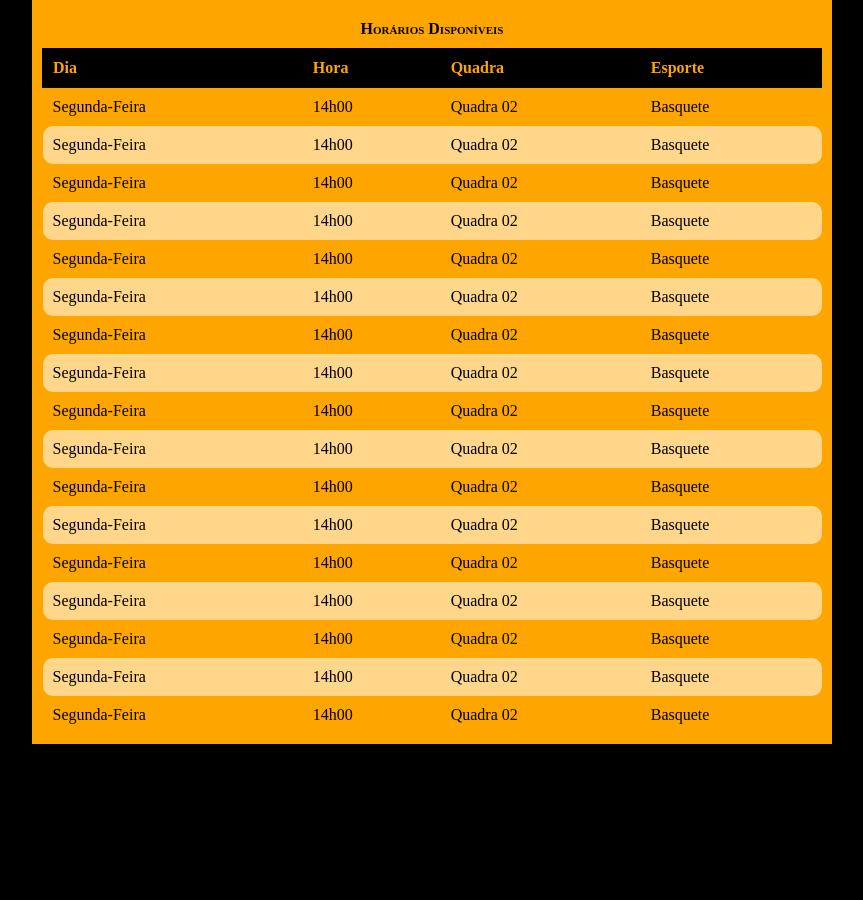
After one commit to danielsimonian/SENAC, a PHP site: page /horario.html in a window 1280 px wide. The commit adds this page. Shown: the whole page, without its empty margins (208-1071 px from the left). Run offline with PHP 8.4, Linux system fonts and the light colour scheme.

Commit message:
SZ Tabela

```diff
--- /dev/null
+++ b/SZ/horario.html
@@ -0,0 +1,130 @@
+<!DOCTYPE html>
+<html lang="pt-BR">
+<head>
+    <meta charset="UTF-8">
+    <meta http-equiv="X-UA-Compatible" content="IE=edge">
+    <meta name="viewport" content="width=device-width, initial-scale=1.0">
+    <link rel="stylesheet" href="style.css">
+    <title>Document</title>
+</head>
+<body>
+    <main class="main-horario">
+        <div class="container-table">
+            <table>
+                <caption>Horários Disponíveis</caption>
+                <thead>
+                    <th>Dia</th>
+                    <th>Hora</th>
+                    <th>Quadra</th>
+                    <th>Esporte</th>
+                </thead>
+                <tbody>
+                    <tr class="tr">
+                        <td class="td1">Segunda-Feira</td>
+                        <td>14h00</td>
+                        <td>Quadra 02</td>
+                        <td class="td4">Basquete</td>
+                    </tr>
+                    <tr class="tr">
+                        <td class="td1">Segunda-Feira</td>
+                        <td>14h00</td>
+                        <td>Quadra 02</td>
+                        <td class="td4">Basquete</td>
+                    </tr>
+                    <tr class="tr">
+                        <td class="td1">Segunda-Feira</td>
+                        <td>14h00</td>
+                        <td>Quadra 02</td>
+                        <td class="td4">Basquete</td>
+                    </tr>
+                    <tr class="tr">
+                        <td class="td1">Segunda-Feira</td>
+                        <td>14h00</td>
+                        <td>Quadra 02</td>
+                        <td class="td4">Basquete</td>
+                    </tr>
+                    <tr class="tr">
+                        <td class="td1">Segunda-Feira</td>
+                        <td>14h00</td>
+                        <td>Quadra 02</td>
+                        <td class="td4">Basquete</td>
+                    </tr>
+                    <tr class="tr">
+                        <td class="td1">Segunda-Feira</td>
+                        <td>14h00</td>
+                        <td>Quadra 02</td>
+                        <td class="td4">Basquete</td>
+                    </tr>
+                    <tr class="tr">
+                        <td class="td1">Segunda-Feira</td>
+                        <td>14h00</td>
+                        <td>Quadra 02</td>
+                        <td class="td4">Basquete</td>
+                    </tr>
+                    <tr class="tr">
+                        <td class="td1">Segunda-Feira</td>
+                        <td>14h00</td>
+                        <td>Quadra 02</td>
+                        <td class="td4">Basquete</td>
+                    </tr>
+                    <tr class="tr">
+                        <td class="td1">Segunda-Feira</td>
+                        <td>14h00</td>
+                        <td>Quadra 02</td>
+                        <td class="td4">Basquete</td>
+                    </tr>
+                    <tr class="tr">
+                        <td class="td1">Segunda-Feira</td>
+                        <td>14h00</td>
+                        <td>Quadra 02</td>
+                        <td class="td4">Basquete</td>
+                    </tr>
+                    <tr class="tr">
+                        <td class="td1">Segunda-Feira</td>
+                        <td>14h00</td>
+                        <td>Quadra 02</td>
+                        <td class="td4">Basquete</td>
+                    </tr>
+                    <tr class="tr">
+                        <td class="td1">Segunda-Feira</td>
+                        <td>14h00</td>
+                        <td>Quadra 02</td>
+                        <td class="td4">Basquete</td>
+                    </tr>
+                    <tr class="tr">
+                        <td class="td1">Segunda-Feira</td>
+                        <td>14h00</td>
+                        <td>Quadra 02</td>
+                        <td class="td4">Basquete</td>
+                    </tr>
+                    <tr class="tr">
+                        <td class="td1">Segunda-Feira</td>
+                        <td>14h00</td>
+                        <td>Quadra 02</td>
+                        <td class="td4">Basquete</td>
+                    </tr>
+                    <tr class="tr">
+                        <td class="td1">Segunda-Feira</td>
+                        <td>14h00</td>
+                        <td>Quadra 02</td>
+                        <td class="td4">Basquete</td>
+                    </tr>
+                    <tr class="tr">
+                        <td class="td1">Segunda-Feira</td>
+                        <td>14h00</td>
+                        <td>Quadra 02</td>
+                        <td class="td4">Basquete</td>
+                    </tr>
+                    <tr class="tr">
+                        <td class="td1">Segunda-Feira</td>
+                        <td>14h00</td>
+                        <td>Quadra 02</td>
+                        <td class="td4">Basquete</td>
+                    </tr>
+
+                </tbody>
+            </table>
+        </div>
+    </main>
+</body>
+</html>
--- a/SZ/style.css
+++ b/SZ/style.css
@@ -1,3 +1,4 @@
+/*------------ infra.html -------------*/
 * {
     margin: 0px;
     padding: 0px;
@@ -43,3 +44,74 @@ section {
 .parallax-text > h1 {
     text-transform: uppercase;
 }
+
+
+/*--------------- horario.html ------------*/
+
+body {
+    background-color: black;
+}
+
+.main-horario {
+    background-image: url(img/campo-futebol-aereo.jpg);
+    background-repeat: no-repeat;
+    max-width: 800px;
+    min-width: 320px;
+    margin: auto;
+    height: 900px;
+}
+
+.container-table {
+    background-color: orange;
+    margin: auto;
+    padding: 10px;
+}
+
+caption {
+    color: black;
+    font-weight: bold;
+    font-variant: small-caps;
+    padding: 10px;
+}
+
+table {
+    border-collapse: collapse;
+    margin: auto;
+    width: 100%;
+}
+
+thead {
+    border: solid 1px black;
+    background-color: black;
+    color: orange;
+    text-align: left;
+}
+
+td {
+    border:  1px;
+    padding: 10px;
+}
+
+
+
+.td1 {
+    border-radius: 10px 0 0 10px;
+}
+
+.td4 {
+    border-radius: 0 10px 10px 0;
+}
+
+th {
+    padding: 10px;
+}
+
+.tr:hover {
+    background-color: rgb(190, 190, 190);
+}
+
+
+
+tbody>tr:nth-child(even) {
+    background-color: rgb(255, 214, 138);
+}
```
